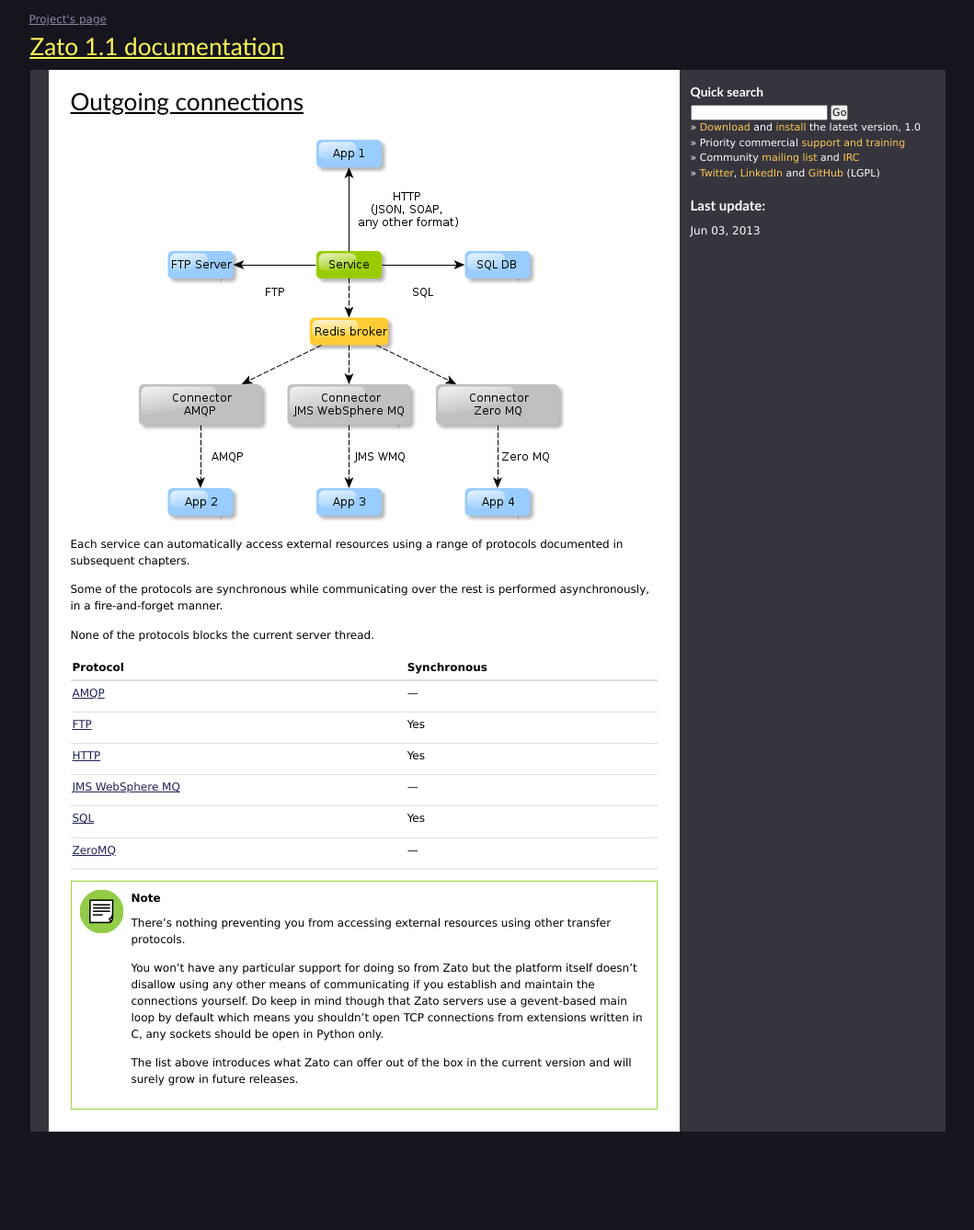
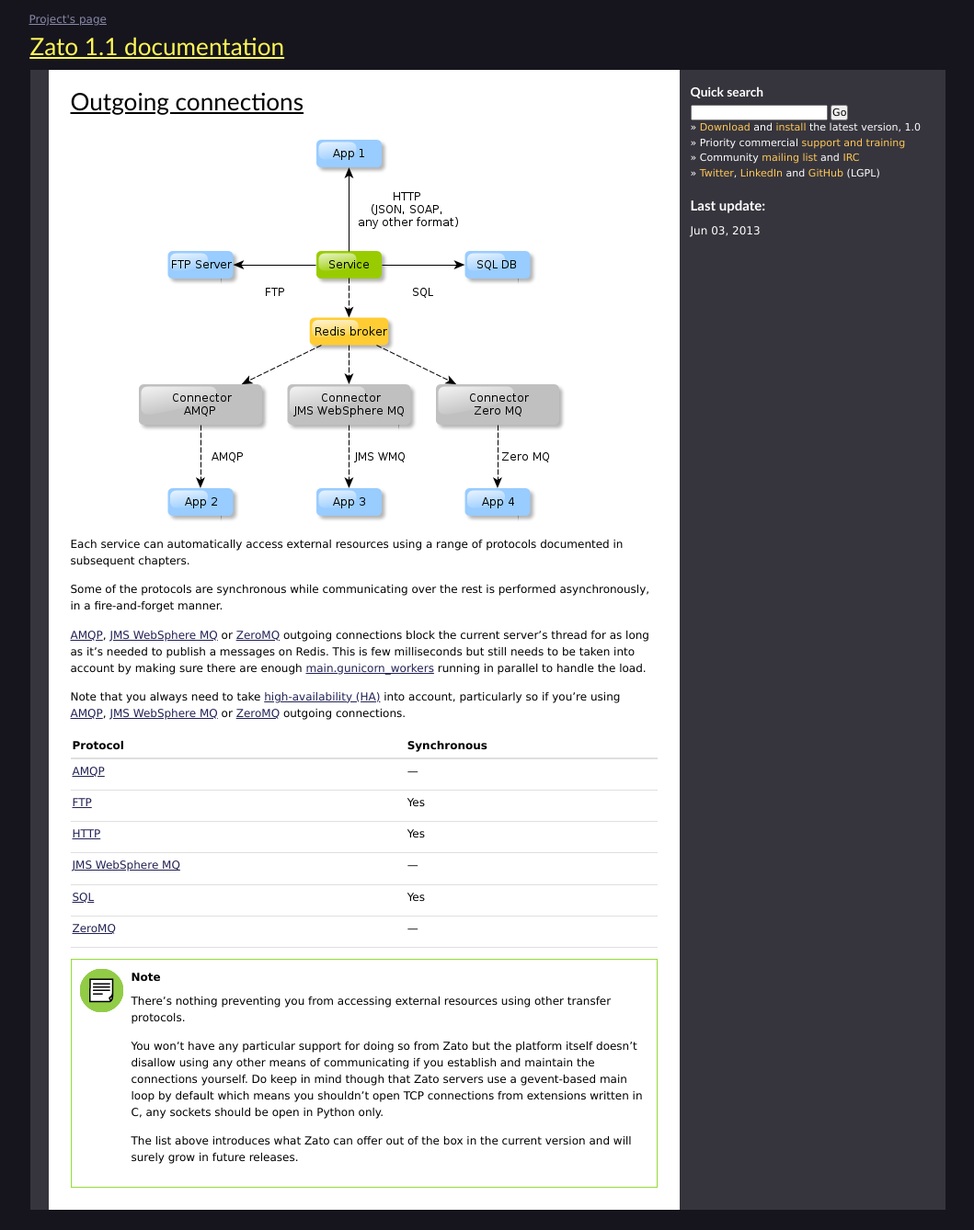
Before and after one commit to rfdiazpr/zato-docs, a Sphinx documentation site: the page built from sphinx/progguide/outconn/overview.txt, in a window 1280 px wide. Shown: the whole page at 92% size, without its empty margins (110-1169 px from the left). Built offline with Sphinx 7.4.7, drawn with Linux system fonts in a browser that asks for light colours; before the commit the page ends 1253 px from its top, so only the background shows below that.

Commit message:
Added more info on HA and blocking

```diff
--- a/sphinx/architecture/overview.txt
+++ b/sphinx/architecture/overview.txt
@@ -11,8 +11,10 @@
 
 ======================================== =====================================================================================
 :doc:`Web admin<./web-admin>`            Main GUI for the management of servers running in clusters
-:doc:`HA load-balancer<./load-balancer>` Sits in front of servers and distributes the incoming traffic in a fair manner
-:doc:`Servers<./servers>`                The central piece where services are located. A server is always a part of a cluster.
+:doc:`HA load-balancer<./load-balancer>` Sits in front of servers and distributes the incoming HTTP traffic in a fair manner
+:doc:`Servers<./servers>`                The central piece where services are located. Servers are where HTTP, JSON, SOAP,
+                                         AMQP, JMS WebSphere MQ, ZeroMQ, Redis, SQL and FTP are dealt with. A server is
+                                         always a part of a cluster.
                                          One of the servers of a cluster assumes the role of initiating the
                                          execution of scheduler jobs.
 :doc:`SQL ODB<./sql-odb>`                Operational Database for storing configuration that is usually static and can take
--- a/sphinx/progguide/outconn/overview.txt
+++ b/sphinx/progguide/outconn/overview.txt
@@ -13,7 +13,22 @@
 Some of the protocols are synchronous while communicating over the rest is
 performed asynchronously, in a fire-and-forget manner.
 
-None of the protocols blocks the current server thread.
+:doc:`AMQP <./amqp>`,
+:doc:`JMS WebSphere MQ <./jms-wmq>`
+or
+:doc:`ZeroMQ <./zmq>` outgoing connections block the current server's thread
+for as long as it's needed to publish a messages on Redis. This is few milliseconds
+but still needs to be taken into account by making sure there are enough
+:ref:`main.gunicorn_workers <admin-guide-config-server-main.gunicorn_workers>` running in parallel to handle the load.
+
+Note that you always need to take
+:doc:`high-availability (HA) <../../admin/guide/ha>`
+into account, particularly so
+if you're using
+:doc:`AMQP <./amqp>`,
+:doc:`JMS WebSphere MQ <./jms-wmq>`
+or
+:doc:`ZeroMQ <./zmq>` outgoing connections.
 
 =================================== ===========
 Protocol                            Synchronous
```
Also changed, not shown: sphinx/admin/guide/ha.txt (+14 -0 lines), sphinx/progguide/channels.txt (+16 -0 lines), sphinx/progguide/scheduler.txt (+7 -4 lines).
